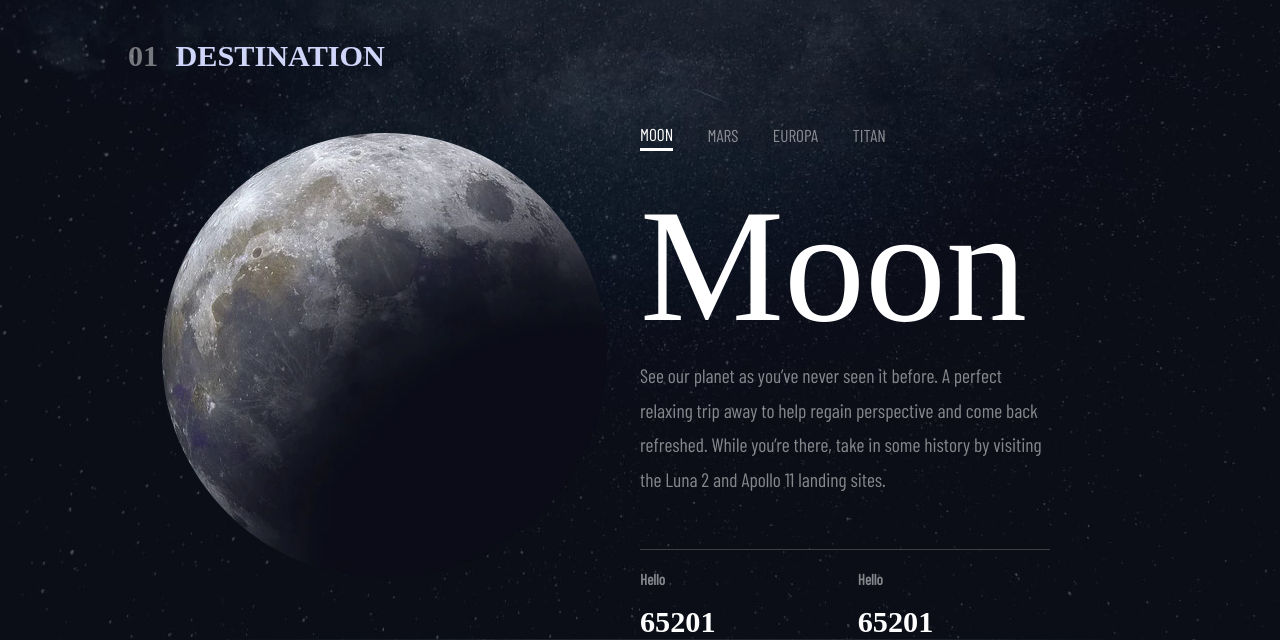
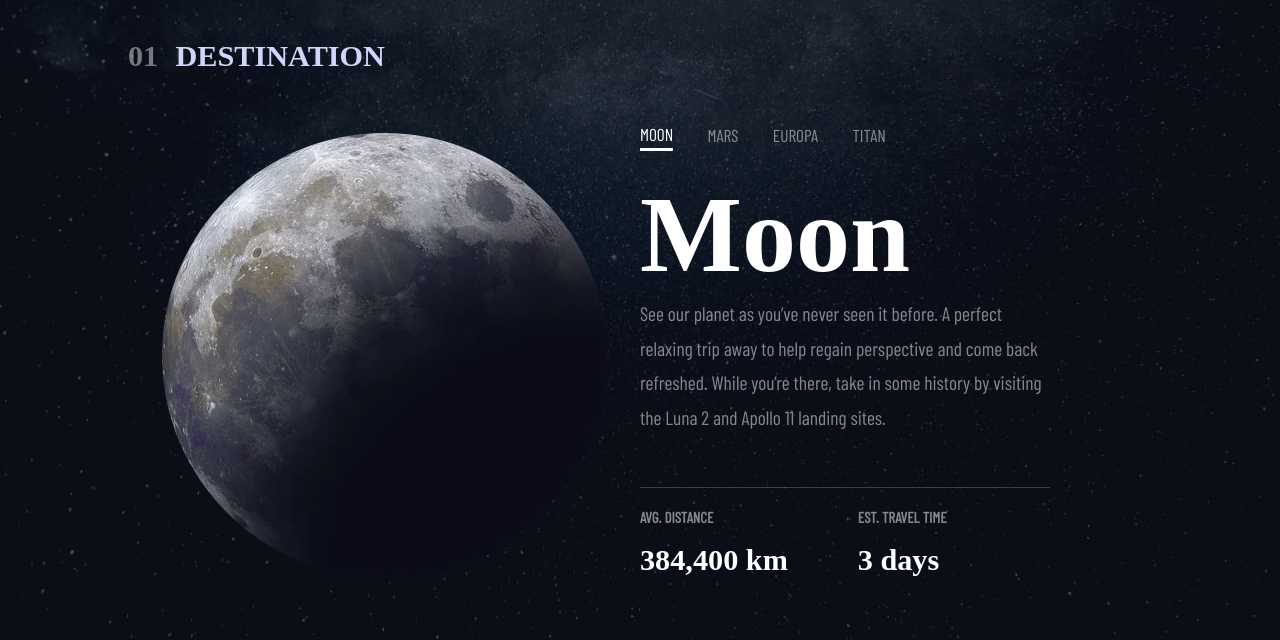
Before and after one commit to remcoj89/space-project, a website: page views/destination.html in a window 1280 px wide. Shown: the part 161-801 px from the top of the page. Drawn offline with nearby package versions, Linux system fonts and the light colour scheme; a web font is replaced by a local one.

Commit message:
finished destination page

```diff
--- a/assets/scripts/destination.js
+++ b/assets/scripts/destination.js
@@ -1,6 +1,10 @@
 const destinationButtons = document.querySelectorAll(".destination-btn");
 const destImageDiv = document.querySelector(".destination-left--image");
 const destContentDiv = document.querySelector(".destination-content");
+const heading1 = document.querySelector(".destination-heading-2");
+const destDescription = document.querySelector(".destination-body-text");
+const distance = document.getElementById("distance");
+const time = document.getElementById("time");
 
 let activeDestination = "moon";
 
@@ -15,7 +19,7 @@ const handleDestinationClick = (destination) => {
   setActiveButton(`${destination}-btn`);
   destinationData();
 };
-
+""
 destinationButtons.forEach((button) => {
   button.addEventListener("click", () => {
     handleDestinationClick(button.id.replace("-btn", ""));
@@ -55,17 +59,15 @@ const createImage = (data) => {
 };
 
 const createHeading = (data) => {
-  const heading1 = document.createElement("h1");
   heading1.textContent = data.name;
-  heading1.classList.add("heading-1");
   destContentDiv.appendChild(heading1);
 };
 
 const createContent = (data) => {
-  const destDescription = document.createElement("p");
   destDescription.textContent = data.description;
-  destDescription.classList.add("body-text");
   destContentDiv.appendChild(destDescription);
+  distance.textContent = data.distance
+  time.textContent = data.travel
 };
 
 // Initial data load
--- a/styling/pages/_destinationpage.scss
+++ b/styling/pages/_destinationpage.scss
@@ -48,30 +48,30 @@
     flex-direction: column;
     justify-content: flex-start;
 
-    .heading-3{
+    .destination-heading-3{
     @include  Heading-3;
     color: $white;
     }
-    .heading-2{
+    .destination-heading-2{
       @include Heading-2;
       color: $white;
     }
-    .heading-1{
+    .destination-heading-1{
       @include Heading-1;
       color: $white;
     }
 
-    .sub-heading-1 {
+    .destination-sub-heading-1 {
       @include Subheading-1;
       color: $white;
     }
 
-    .sub-heading-2 {
+    .destination-sub-heading-2 {
       @include Subheading-2;
       color: $white;
       opacity: .5;
     }
-    .body-text {
+    .destination-body-text {
       @include Bodytext;
       color: $white;
       opacity: .5;
--- a/views/destination.html
+++ b/views/destination.html
@@ -42,18 +42,18 @@
           </div>
 
           <div class="destination-content">
-            <h1 class="heading-2">EUROPA</h1>
-            <p class="body-text">See our planet as you’ve never seen it before. A perfect relaxing trip away to help regain perspective and come back refreshed. While you’re there, take in some history by visiting the Luna 2 and Apollo 11 landing sites.</p>
+            <h1 class="destination-heading-2"></h1>
+            <p class="destination-body-text"></p>
           </div>
 
           <div class="dest-data">
             <div class="dest-data__distance">
-              <h4 class="sub-heading-2">Hello</h4>
-              <h5 class="sub-heading-1">65201</h5>
+              <h4 class="destination-sub-heading-2">AVG. DISTANCE</h4>
+              <h5 class="destination-sub-heading-1" id="distance"></h5>
             </div>
             <div class="dest-data__time">
-              <h4 class="sub-heading-2">Hello</h4>
-              <h5 class="sub-heading-1">65201</h5>
+              <h4 class="destination-sub-heading-2" >EST. TRAVEL TIME</h4>
+              <h5 class="destination-sub-heading-1" id="time"></h5>
             </div>
           </div>
         </div>
```
Also changed, not shown: styles.css.
